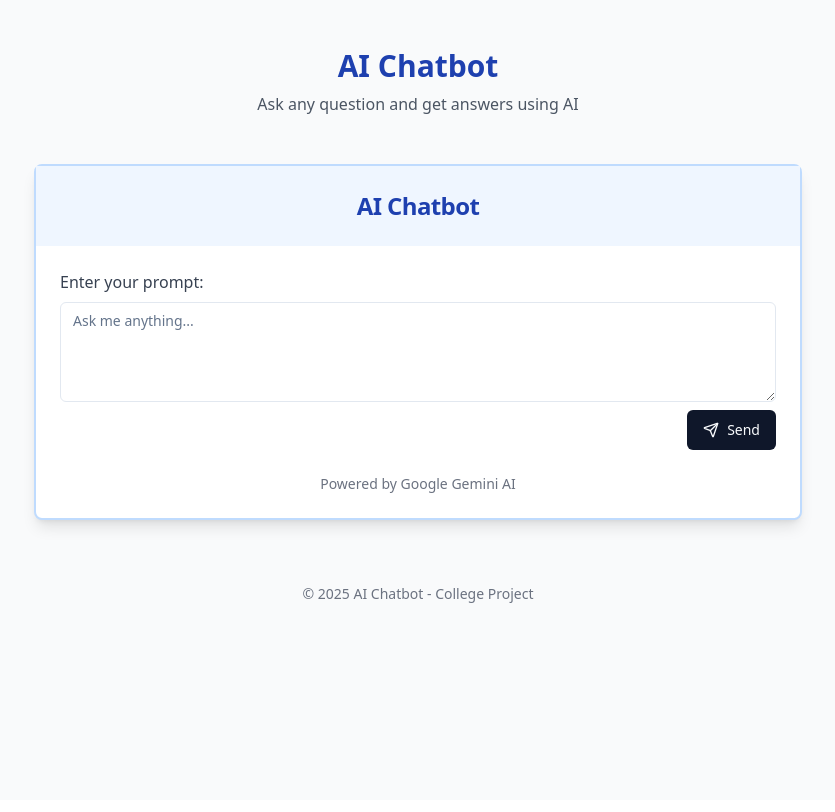
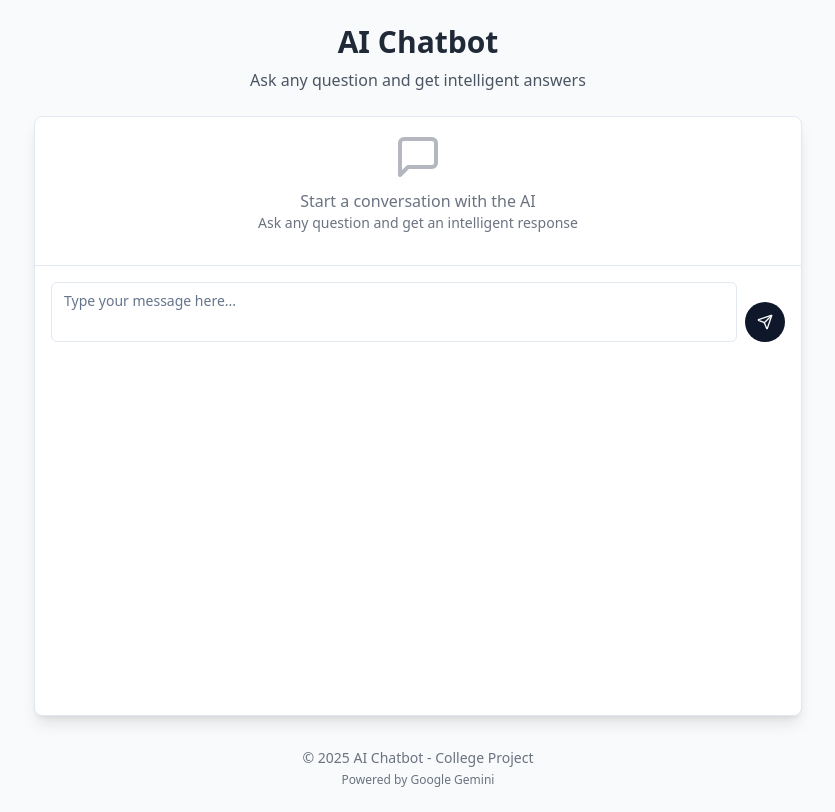
Before and after one commit to srijit2004/auto-fix-gemini, a React (Vite) app: page / in a window 1280 px wide. Shown: the whole page, without its empty margins (222-1057 px from the left). Built offline with nearby package versions, Linux system fonts and the light colour scheme.

Commit message:
Add auto repair advisor component
Implement an AI-powered chatbot component to diagnose brake squealing issues in a Ford F-150, providing troubleshooting steps and solutions.

```diff
--- a/src/components/AutoRepairAdvisor.tsx
+++ b/src/components/AutoRepairAdvisor.tsx
@@ -1,17 +1,31 @@
 
-import React, { useState } from "react";
+import React, { useState, useRef, useEffect } from "react";
 import { Button } from "@/components/ui/button";
 import { Textarea } from "@/components/ui/textarea";
-import { Card, CardContent, CardHeader, CardTitle } from "@/components/ui/card";
+import { Card, CardContent } from "@/components/ui/card";
 import { getGeminiResponse } from "@/services/geminiService";
 import { useToast } from "@/hooks/use-toast";
-import { Send } from "lucide-react";
+import { Send, MessageSquare } from "lucide-react";
+
+interface Message {
+  role: "user" | "assistant";
+  content: string;
+}
 
 const AutoRepairAdvisor = () => {
   const [prompt, setPrompt] = useState("");
-  const [response, setResponse] = useState("");
+  const [messages, setMessages] = useState<Message[]>([]);
   const [isLoading, setIsLoading] = useState(false);
   const { toast } = useToast();
+  const messagesEndRef = useRef<HTMLDivElement>(null);
+
+  const scrollToBottom = () => {
+    messagesEndRef.current?.scrollIntoView({ behavior: "smooth" });
+  };
+
+  useEffect(() => {
+    scrollToBottom();
+  }, [messages]);
 
   const handleSubmit = async (e: React.FormEvent) => {
     e.preventDefault();
@@ -24,10 +38,20 @@ const AutoRepairAdvisor = () => {
       return;
     }
 
+    // Add user message to chat
+    const userMessage: Message = { role: "user", content: prompt };
+    setMessages(prev => [...prev, userMessage]);
+
+    // Clear input field
+    setPrompt("");
     setIsLoading(true);
+
     try {
       const result = await getGeminiResponse(prompt);
-      setResponse(result);
+
+      // Add AI response to chat
+      const aiMessage: Message = { role: "assistant", content: result };
+      setMessages(prev => [...prev, aiMessage]);
     } catch (error) {
       console.error("Error getting response:", error);
       toast({
@@ -42,56 +66,68 @@ const AutoRepairAdvisor = () => {
 
   return (
     <div className="w-full max-w-3xl mx-auto">
-      <Card className="border-2 border-blue-200 shadow-lg">
-        <CardHeader className="bg-blue-50">
-          <CardTitle className="text-center text-2xl text-blue-800">
-            AI Chatbot
-          </CardTitle>
-        </CardHeader>
-        <CardContent className="pt-6">
-          <form onSubmit={handleSubmit} className="space-y-4">
-            <div className="flex flex-col space-y-2">
-              <label htmlFor="user-prompt" className="font-medium text-gray-700">
-                Enter your prompt:
-              </label>
+      <Card className="border shadow-lg min-h-[600px] flex flex-col">
+        <CardContent className="p-0 flex flex-col h-full">
+          {/* Chat messages area */}
+          <div className="flex-1 overflow-y-auto p-4 space-y-4">
+            {messages.length === 0 ? (
+              <div className="h-full flex items-center justify-center text-center text-gray-500">
+                <div>
+                  <MessageSquare className="mx-auto h-12 w-12 opacity-50 mb-2" />
+                  <p>Start a conversation with the AI</p>
+                  <p className="text-sm">Ask any question and get an intelligent response</p>
+                </div>
+              </div>
+            ) : (
+              messages.map((msg, index) => (
+                <div
+                  key={index}
+                  className={`p-4 rounded-lg ${
+                    msg.role === "user"
+                      ? "bg-blue-100 ml-auto max-w-[80%]"
+                      : "bg-gray-100 mr-auto max-w-[80%]"
+                  }`}
+                >
+                  <p className="whitespace-pre-line">{msg.content}</p>
+                </div>
+              ))
+            )}
+            {isLoading && (
+              <div className="bg-gray-100 p-4 rounded-lg mr-auto max-w-[80%]">
+                <div className="flex gap-2">
+                  <div className="w-2 h-2 rounded-full bg-gray-400 animate-bounce" />
+                  <div className="w-2 h-2 rounded-full bg-gray-400 animate-bounce" style={{ animationDelay: "0.2s" }} />
+                  <div className="w-2 h-2 rounded-full bg-gray-400 animate-bounce" style={{ animationDelay: "0.4s" }} />
+                </div>
+              </div>
+            )}
+            <div ref={messagesEndRef} />
+          </div>
+
+          {/* Input area */}
+          <div className="border-t p-4 bg-white">
+            <form onSubmit={handleSubmit} className="flex gap-2">
               <Textarea
-                id="user-prompt"
                 value={prompt}
                 onChange={(e) => setPrompt(e.target.value)}
-                placeholder="Ask me anything..."
-                className="min-h-[100px]"
+                placeholder="Type your message here..."
+                className="min-h-[60px] flex-1 resize-none"
+                onKeyDown={(e) => {
+                  if (e.key === "Enter" && !e.shiftKey) {
+                    e.preventDefault();
+                    handleSubmit(e);
+                  }
+                }}
                 disabled={isLoading}
               />
               <Button
                 type="submit"
                 disabled={isLoading}
-                className="self-end flex items-center gap-2"
+                className="self-end h-10 w-10 p-2 rounded-full"
               >
                 <Send size={16} />
-                {isLoading ? "Processing..." : "Send"}
               </Button>
-            </div>
-          </form>
-
-          {(isLoading || response) && (
-            <div className="mt-6 border rounded-md p-4 bg-gray-50">
-              <h3 className="font-medium text-gray-700 mb-2">
-                Response:
-              </h3>
-              {isLoading ? (
-                <div className="flex items-center justify-center p-4">
-                  <div className="animate-spin rounded-full h-8 w-8 border-b-2 border-blue-500"></div>
-                </div>
-              ) : (
-                <div className="text-gray-700 whitespace-pre-line">
-                  {response}
-                </div>
-              )}
-            </div>
-          )}
-
-          <div className="mt-6 text-sm text-gray-500 text-center">
-            Powered by Google Gemini AI
+            </form>
           </div>
         </CardContent>
       </Card>
--- a/src/pages/Index.tsx
+++ b/src/pages/Index.tsx
@@ -4,21 +4,22 @@ import AutoRepairAdvisor from "@/components/AutoRepairAdvisor";
 
 const Index = () => {
   return (
-    <div className="min-h-screen bg-gray-50 py-12 px-4">
+    <div className="min-h-screen bg-gray-50 py-6 px-4">
       <div className="max-w-4xl mx-auto">
-        <header className="mb-12 text-center">
-          <h1 className="text-3xl font-bold text-blue-800 mb-2">
+        <header className="mb-6 text-center">
+          <h1 className="text-3xl font-bold text-gray-800 mb-2">
             AI Chatbot
           </h1>
           <p className="text-gray-600">
-            Ask any question and get answers using AI
+            Ask any question and get intelligent answers
           </p>
         </header>
 
         <AutoRepairAdvisor />
 
-        <footer className="mt-16 text-center text-gray-500 text-sm">
+        <footer className="mt-8 text-center text-gray-500 text-sm">
           <p>© 2025 AI Chatbot - College Project</p>
+          <p className="text-xs mt-1">Powered by Google Gemini</p>
         </footer>
       </div>
     </div>
--- a/src/services/geminiService.ts
+++ b/src/services/geminiService.ts
@@ -31,7 +31,16 @@ export const getGeminiResponse = async (prompt: string) => {
     }
 
     if (data.candidates && data.candidates[0]?.content?.parts?.[0]?.text) {
-      return data.candidates[0].content.parts[0].text;
+      // Get the raw text response
+      let responseText = data.candidates[0].content.parts[0].text;
+
+      // Fix markdown formatting issues - replace ** with actual bold styling
+      // This cleans up the asterisks in the response
+      responseText = responseText
+        .replace(/\*\*(.*?)\*\*/g, '$1')
+        .replace(/\*(.*?)\*/g, '$1');
+
+      return responseText;
     } else {
       console.error("Unexpected API response format:", data);
       return "Sorry, I couldn't generate a response. Please try asking differently.";
```
